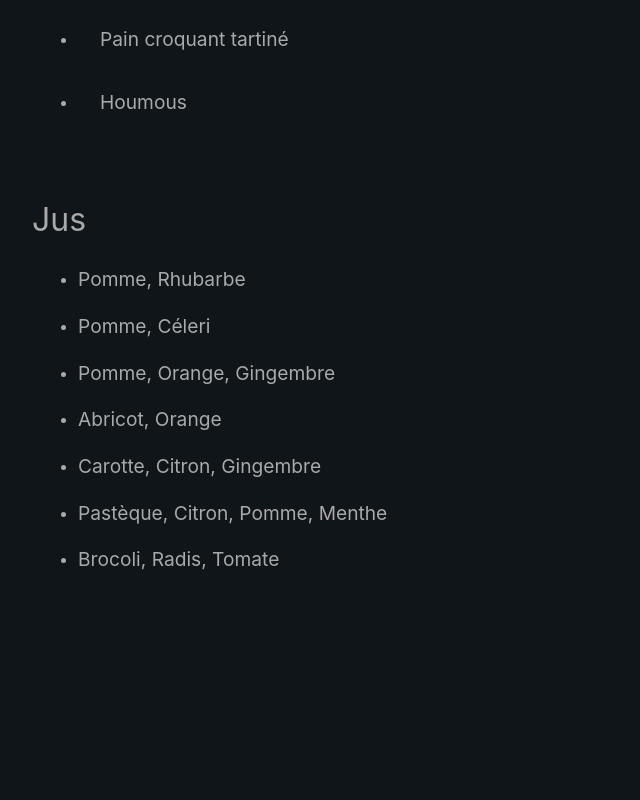
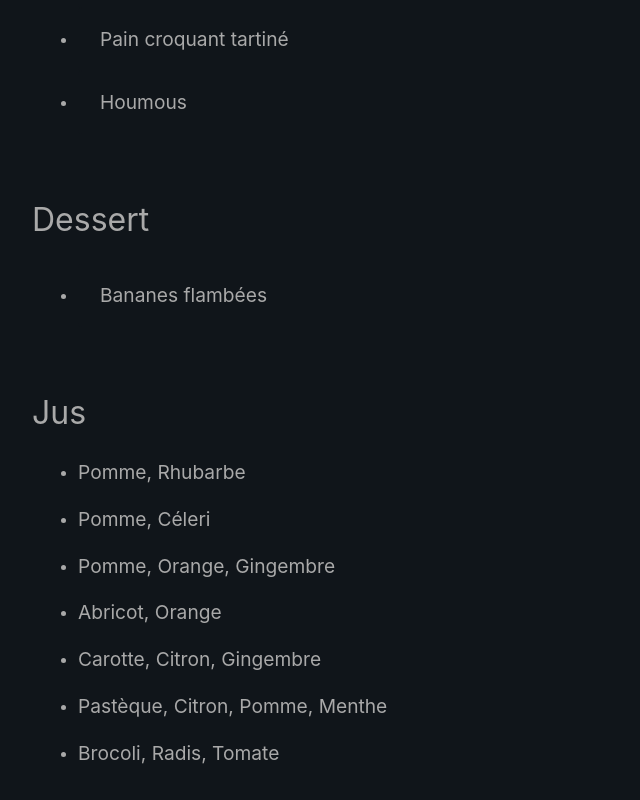
Before and after one commit to Benjent/recipes, a Vue app: page / in a window 1280 px wide. Shown: the part 3908-4708 px from the top of the page, without its empty margins (0-640 px from the left). Before the commit the page ends 4575 px from the top, so only its background shows below. Built offline with nearby package versions, Linux system fonts and the light colour scheme; what vue3-mq would draw is missing.

Commit message:
feat(desserts): adddesserts section and first recipe

```diff
--- a/src/App.vue
+++ b/src/App.vue
@@ -2,6 +2,7 @@
 import { category } from "./types"
 import categoryEmoji from "./assets/emojis/category"
 import appetizers from "./data/appetizers"
+import desserts from "./data/desserts"
 import fruits from "./data/fruits"
 import juices from "./data/juices"
 import recipes from "./data/recipes"
@@ -45,6 +46,17 @@ import Table from "./components/Table.vue"
                 <li v-for="appetizer in appetizers" :key="appetizer.name">
                     <Accordion :title="appetizer.name">
                         <Recipe :recipe="appetizer" />
+                    </Accordion>
+                </li>
+            </ul>
+        </section>
+
+        <h2 class="title--2">Dessert</h2>
+        <section class="app__section">
+            <ul>
+                <li v-for="dessert in desserts" :key="dessert.name">
+                    <Accordion :title="dessert.name">
+                        <Recipe :recipe="dessert" />
                     </Accordion>
                 </li>
             </ul>
--- /dev/null
+++ b/src/data/desserts.js
@@ -0,0 +1,24 @@
+import { rapidity } from "../types"
+
+const desserts = [
+    {
+        name: "Bananes flambées",
+        ingredients: [
+            {
+                name: "Banane",
+                amount: 2,
+                unit: "p"
+            },
+            {
+                name: "Rhum",
+                amount: 10,
+                unit: "cl"
+            },
+        ],
+        rapidity: rapidity.FAST,
+        preparation: ["Eplucher et couper les bananes"],
+        steps: ["Faire revenir les bananes à la poêle avec beurre et sucre", "Ajouter du rhum et le faire flamber"],
+    },
+]
+
+export default desserts
```
